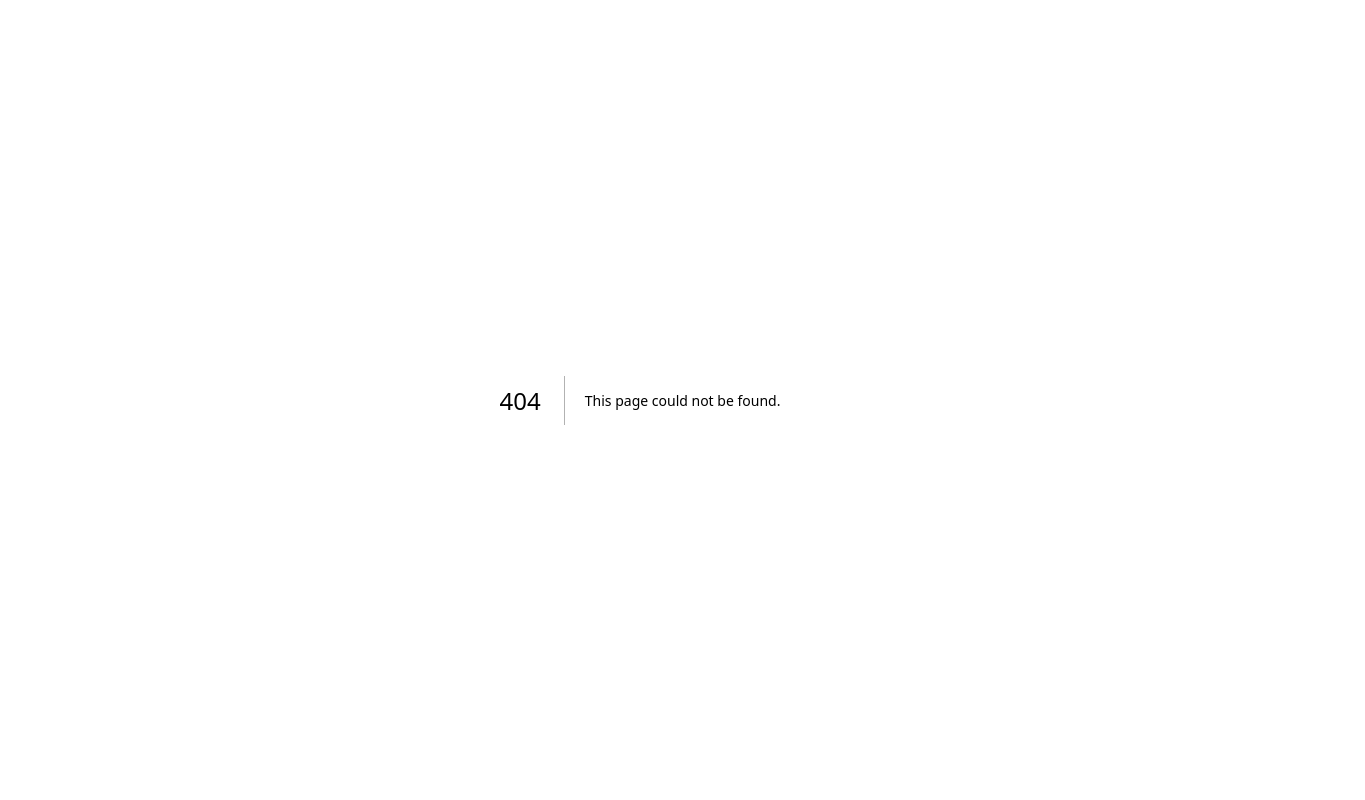
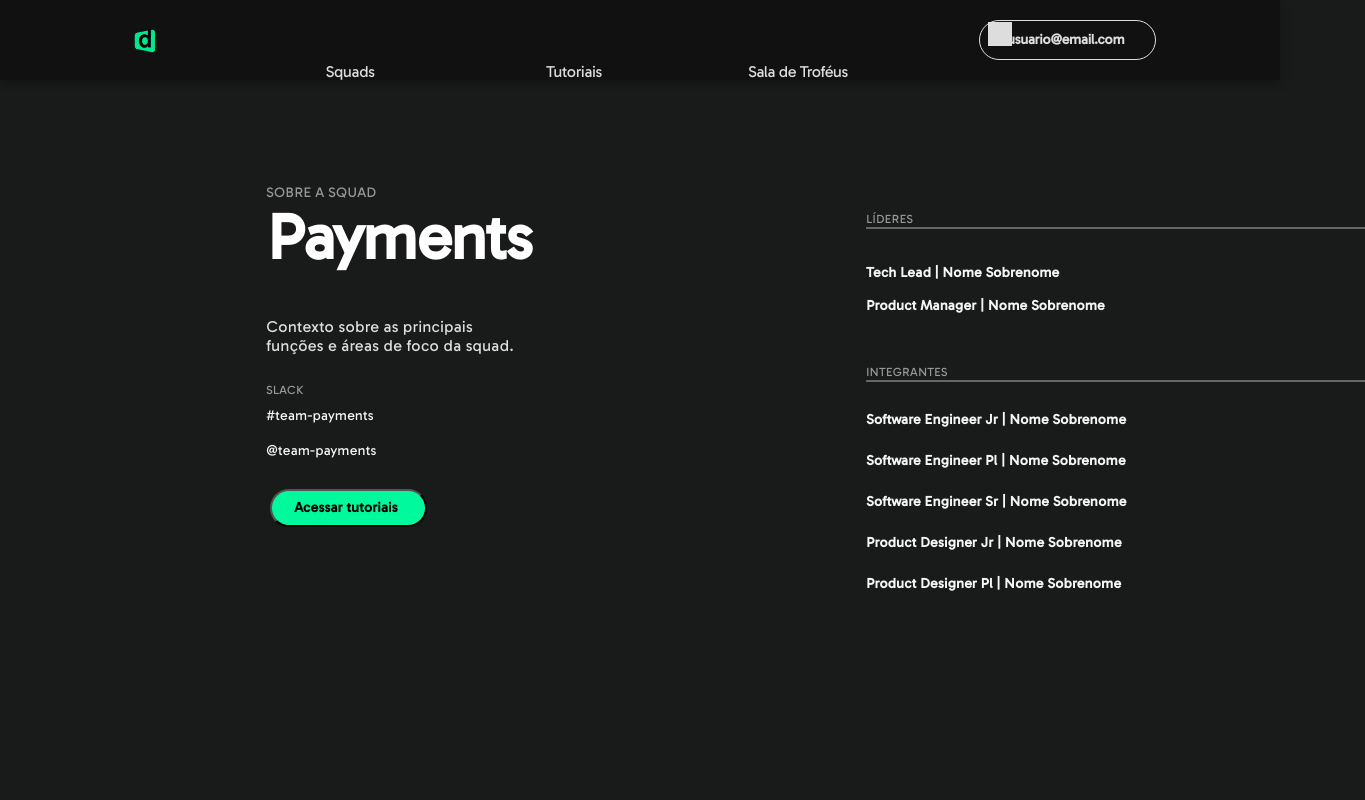
Before and after one commit to Corphius/pinnacle-station-frontend, a Next.js app: page /squadpage in a window 1280 px wide. Before the commit this address had no page. Shown: the top 800 px of the page, 1365 px wide, since content can reach past the window. Built offline with nearby package versions, Linux system fonts and the light colour scheme.

Commit message:
create squad page

```diff
--- a/package.json
+++ b/package.json
@@ -8,7 +8,8 @@
     "start": "next start",
     "lint": "next lint",
     "format": "prettier --write",
-    "files.eol": "\n"
+    "files.eol": "\n",
+    "type": "module"
   },
   "dependencies": {
     "@types/node": "18.11.9",
--- /dev/null
+++ b/pages/squadpage.tsx
@@ -0,0 +1,109 @@
+import React from "react";
+import Head from 'next/head'
+import Image from 'next/image'
+
+export default function SquadPage() {
+    return (
+
+        <div className="container">
+
+            <Head>
+                <title>Squad</title>
+                <meta name="viewport" content="width=device-width, initial-scale=1.0" />
+                <link rel="icon" href="/favicon.ico" />
+            </Head>
+
+            <header>
+                <div id="logoHeader">
+                    <Image src='/images/descoSymbol.png' alt='Logo Descomplica' width={42} height={44.52} />
+                </div>
+
+                <div id='tabs'>
+                    <div id='squadOption'>
+                        <span>Squads</span>
+                    </div>
+                    <div id='tutorialsOption'>
+                        <span>Tutoriais</span>
+                    </div>
+                    <div id='trophiesOption'>
+                        <span>Sala de Troféus</span>
+                    </div>
+                </div>
+
+                <div id='userEmailButton'>
+                    <div id='userEmail'>
+                        <Image src='/images/userIcon.png' alt='Ícone Usuário' width={24} height={24} />
+                        <span>usuario@email.com</span>
+                    </div>
+                </div>
+            </header>
+
+            <body>
+                <div id="aboutSquad">
+                    <p>SOBRE A SQUAD</p>
+                </div>
+
+                <div id="squadName">
+                    <p>Payments</p>
+                </div>
+
+                <div id="squadInfo">
+                    <p>Contexto sobre as principais funções e áreas de foco da squad.</p>
+                </div>
+
+                <div id="slack">
+                    <p>Slack</p>
+                </div>
+
+                <div id="slackInfo">
+                    <p>#team-payments</p>
+                    <p>@team-payments</p>
+                </div>
+
+                <div id='goToTutorialButton'>
+                    <button>
+                        <span id='goToTutorialButtonContent'>
+                            <span>Acessar tutoriais</span>
+                        </span>
+                    </button>
+                </div>
+
+                <div id="leaders">
+                    <p>Líderes</p>
+                </div>
+
+                <div id="lineOne">
+                </div>
+
+                <div id="techLead">
+                    <p>Tech Lead | Nome Sobrenome</p>
+                </div>
+
+                <div id="productManager">
+                    <p>Product Manager | Nome Sobrenome</p>
+                </div>
+
+                <div id="members">
+                    <p>Integrantes</p>
+                </div>
+
+                <div id="lineTwo">
+                </div>
+
+                <div id="membersList">
+                    <p>Software Engineer Jr | Nome Sobrenome</p>
+                    <p>Software Engineer Pl | Nome Sobrenome</p>
+                    <p>Software Engineer Sr | Nome Sobrenome</p>
+                    <p>Product Designer Jr | Nome Sobrenome</p>
+                    <p>Product Designer Pl | Nome Sobrenome</p>
+                </div>
+
+            </body>
+
+            <footer>
+                <p>Tem alguma sugestão ou dúvida? <a href="">Manda pra gente 🔍</a></p>
+            </footer>
+
+        </div>
+    )
+}
--- a/styles/globals.css
+++ b/styles/globals.css
@@ -212,6 +212,7 @@ header {
   left: calc(50% - 177px/2 + 427.5px);
   top: 25%;
   bottom: 25%;
+  cursor: pointer;
 }
 
 #userEmail {
@@ -301,6 +302,248 @@ header {
   top: 553px
 }
 
+#aboutSquad {
+  position: absolute;
+  width: 130px;
+  height: 21px;
+  left: 250px;
+  top: 160px;
+  font-family: Aprova;
+  font-style: normal;
+  font-weight: 400;
+  font-size: 14px;
+  line-height: 150%;
+  color: #999;
+}
+
+#squadName p {
+  position: absolute;
+  width: 279px;
+  height: 77px;
+  left: 250px;
+  top: 193px;
+  margin: 0;
+  font-family: Aprova;
+  font-weight: 700;
+  font-size: 64px;
+  line-height: 120%;
+  letter-spacing: -0.03em;
+  color: #FFF;
+}
+
+#squadInfo p {
+  position: absolute;
+  width: 256px;
+  height: 38px;
+  left: 250px;
+  top: 294px;
+  font-family: Aprova;
+  font-style: normal;
+  font-weight: 400;
+  font-size: 16px;
+  line-height: 120%;
+  color: #DDD;
+}
+
+#slack {
+  position: absolute;
+  width: 150px;
+  height: 14px;
+  left: 250px;
+  top: 364px;
+  font-family: Aprova;
+  font-style: normal;
+  font-weight: 400;
+  font-size: 12px;
+  line-height: 120%;
+  text-transform: uppercase;
+  color: #999;
+}
+
+#slackInfo {
+  position: absolute;
+  width: 150px;
+  height: 42px;
+  left: 250px;
+  top: 383px;
+  font-family: Aprova;
+  font-style: normal;
+  font-weight: 400;
+  font-size: 14px;
+  line-height: 150%;
+  color: #F5F5F5;
+}
+
+#goToTutorialButton {
+  display: flex;
+  flex-direction: column;
+  align-items: flex-start;
+  padding: 4px;
+  gap: 10px;
+  position: absolute;
+  width: 165px;
+  height: 46px;
+  left: 250px;
+  top: 477px;
+  border-radius: 300px;
+}
+
+#goToTutorialButton button {
+  display: flex;
+  flex-direction: row;
+  justify-content: center;
+  align-items: center;
+  padding: 12px 24px;
+  gap: 8px;
+  width: 157px;
+  height: 38px;
+  background: #00F99D;
+  border-radius: 300px;
+  flex: none;
+  order: 0;
+  align-self: stretch;
+  flex-grow: 0;
+  cursor: pointer;
+}
+
+#goToTutorialButton button #goToTutorialButtonContent {
+  display: flex;
+  flex-direction: row;
+  justify-content: center;
+  align-items: center;
+  padding: 0px;
+  gap: 8px;
+  width: 109px;
+  height: 14px;
+  flex: none;
+  order: 0;
+  flex-grow: 0;
+}
+
+#goToTutorialButton button #goToTutorialButtonContent span {
+  width: 109px;
+  height: 14px;
+  font-family: Aprova;
+  font-style: normal;
+  font-weight: 700;
+  font-size: 14px;
+  line-height: 100%;
+  display: flex;
+  align-items: center;
+  text-align: center;
+  color: #000;
+  flex: none;
+  order: 0;
+  flex-grow: 0;
+}
+
+#leaders {
+  position: absolute;
+  width: 50px;
+  height: 14px;
+  left: 850px;
+  top: 193px;
+  font-family: Aprova;
+  font-style: normal;
+  font-weight: 400;
+  font-size: 12px;
+  line-height: 120%;
+  text-transform: uppercase;
+  color: #999;
+}
+
+#lineOne,
+#lineTwo {
+  position: absolute;
+  width: 497px;
+  height: 0px;
+  left: 850px;
+  border: 1px solid #666;
+  transform: rotate(180deg);
+}
+
+#lineOne {
+  top: 219px;
+}
+
+#lineTwo {
+  top: 372px;
+}
+
+#techLead {
+  position: absolute;
+  width: 270px;
+  height: 17px;
+  left: 850px;
+  top: 243px;
+  font-family: Aprova;
+  font-style: normal;
+  font-weight: 700;
+  font-size: 14px;
+  line-height: 120%;
+  color: #F5F5F5;
+}
+
+#productManager {
+  position: absolute;
+  width: 310px;
+  height: 17px;
+  left: 850px;
+  top: 276px;
+  font-family: Aprova;
+  font-style: normal;
+  font-weight: 700;
+  font-size: 14px;
+  line-height: 120%;
+  color: #F5F5F5;
+}
+
+#members {
+  position: absolute;
+  width: 90px;
+  height: 14px;
+  left: 850px;
+  top: 346px;
+  font-family: Aprova;
+  font-style: normal;
+  font-weight: 400;
+  font-size: 12px;
+  line-height: 120%;
+  text-transform: uppercase;
+  color: #999999;
+}
+
+#membersList {
+  display: flex;
+  flex-direction: column;
+  align-items: flex-start;
+  padding: 0px;
+  margin: 4px;
+  margin-left: 0px;
+  gap: 16px;
+  position: absolute;
+  width: 400px;
+  height: 149px;
+  left: 850px;
+  top: 396px;
+}
+
+#membersList p {
+  width: 390px;
+  height: 17px;
+  margin: 4px;
+  margin-left: 0px;
+  font-family: Aprova;
+  font-style: normal;
+  font-weight: 700;
+  font-size: 14px;
+  line-height: 120%;
+  color: #F5F5F5;
+  flex: none;
+  order: 0;
+  flex-grow: 0;
+}
+
 footer {
   box-sizing: border-box;
   display: flex;
```
